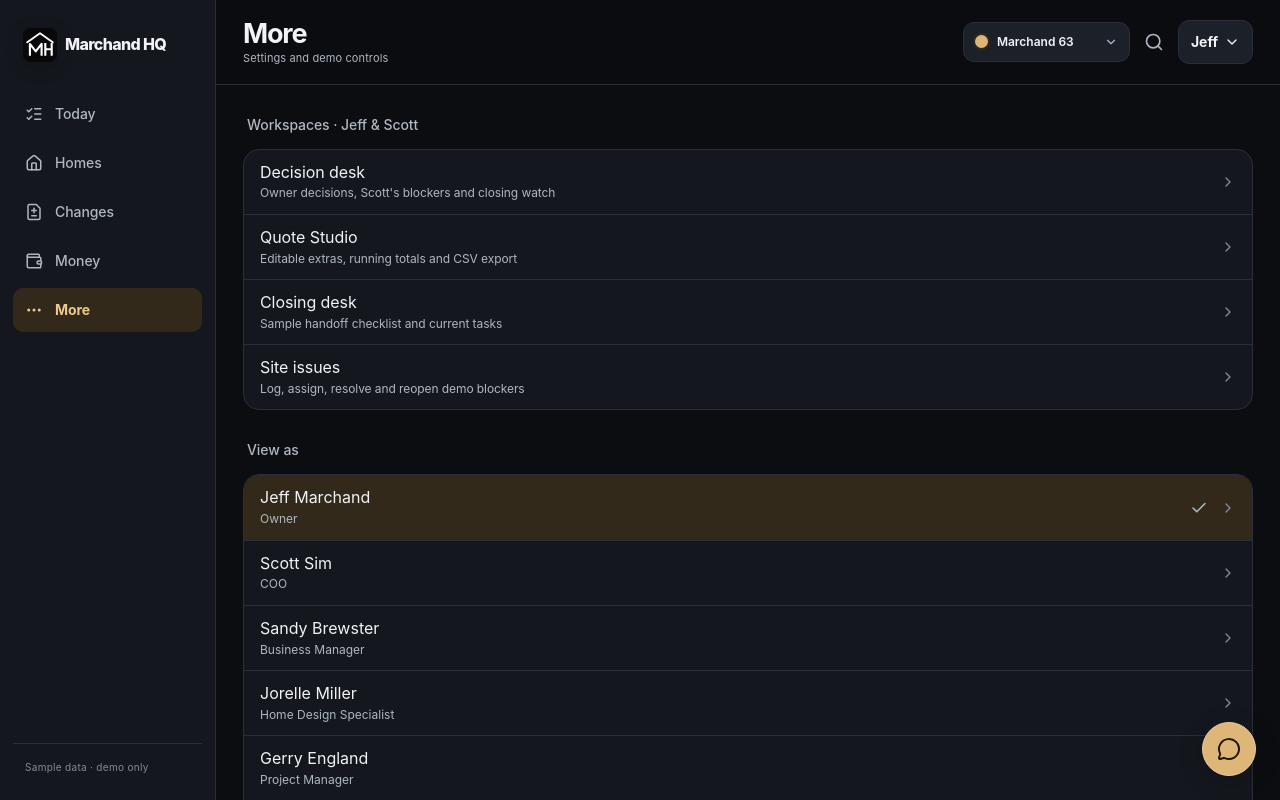
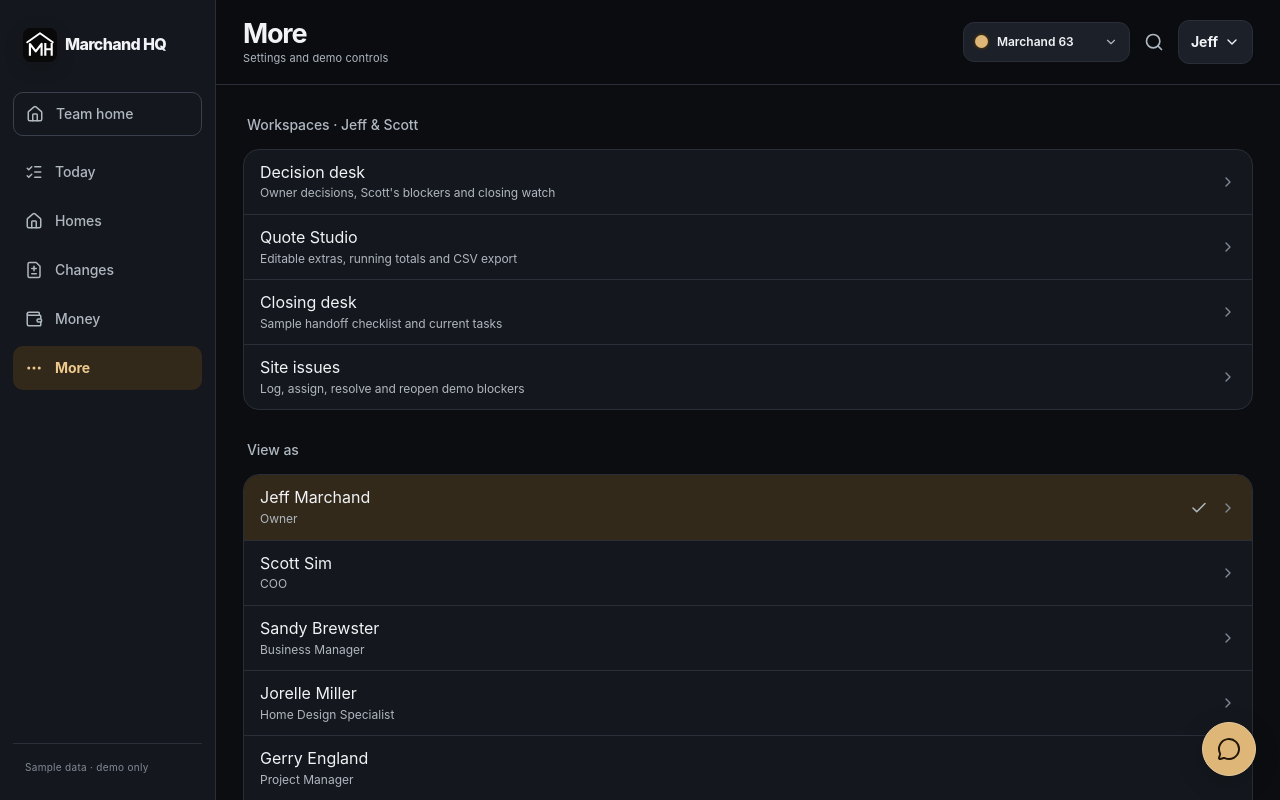
Before and after one commit to AlexChisholm15/marchand-hq, a Next.js app: page /more in a window 1280 px wide. Shown: the top 800 px of the page. Built offline with nearby package versions, Linux system fonts and the light colour scheme.

Commit message:
Make Team home navigation explicit and exclude homeowner views

```diff
--- a/src/components/Shell.tsx
+++ b/src/components/Shell.tsx
@@ -39,10 +39,13 @@ export function Shell({ children }: { children: ReactNode }) {
   const [roles, setRoles] = useState(false);
   const nav = navFor(role);
   const on = activeNav(path);
+  const isTeamHome = path === '/community';
+  const teamHomeRestricted = isTeamHome && role === 'homeowner';
 
   // A role never sees a screen it has no business on.
   useEffect(() => {
     if (!ready) return;
+    if (role === 'homeowner' && path === '/community') router.replace(`/homes/${DEMO_HOME_ID}`);
     if (path.startsWith('/money') && !canSeeMoney(role)) router.replace('/');
     if (role === 'homeowner' && path.startsWith('/homes') && path !== `/homes/${DEMO_HOME_ID}`) router.replace(`/homes/${DEMO_HOME_ID}`);
   }, [ready, role, path, router]);
@@ -65,10 +68,14 @@ export function Shell({ children }: { children: ReactNode }) {
     <ShellCtx.Provider value={api}>
       <div className={s.app}>
         <nav className={s.rail} aria-label="Main">
-          <Link href="/community" className={`${s.brand} ${path === '/community' ? s.brandOn : ''}`} aria-label="Marchand HQ team home" aria-current={path === '/community' ? 'page' : undefined}>
+          <Link href={role === 'homeowner' ? `/homes/${DEMO_HOME_ID}` : '/community'} className={`${s.brand} ${isTeamHome ? s.brandOn : ''}`} aria-label={role === 'homeowner' ? 'Marchand HQ my home' : 'Marchand HQ team home'} aria-current={isTeamHome ? 'page' : undefined}>
             <Logo size={28} />
             Marchand HQ
           </Link>
+          {role !== 'homeowner' && <Link href="/community" className={`${s.railItem} ${s.teamHomeButton} ${isTeamHome ? s.railOn : ''}`} aria-current={isTeamHome ? 'page' : undefined}>
+            <House size={18} aria-hidden />
+            Team home
+          </Link>}
           {nav.map((n) => {
             const Icon = ICONS[n.id];
             return (
@@ -80,7 +87,7 @@ export function Shell({ children }: { children: ReactNode }) {
           })}
           <div className={s.railFoot}>Sample data · demo only</div>
         </nav>
-        <main className={s.main}>{ready ? children : <Loading />}</main>
+        <main className={s.main}>{ready && !teamHomeRestricted ? children : <Loading />}</main>
         <nav className={s.bottom} aria-label="Main">
           {nav.map((n) => {
             const Icon = ICONS[n.id];
@@ -139,7 +146,7 @@ export function Page({ title, sub, back, children }: { title: string; sub?: stri
           </span>
         )}
         <div className={s.topText}>
-          <Link href="/community" className={s.mobileBrand} aria-label="Marchand HQ team home"><Logo size={24} /><span>Marchand HQ</span></Link>
+          {role !== 'homeowner' && <Link href="/community" className={s.mobileBrand} aria-label="Team home"><House size={13} aria-hidden /><span>Team home</span></Link>}
           <h1 className={s.topTitle}>{title}</h1>
           {sub && <p className={s.topSub}>{sub}</p>}
         </div>
--- a/src/components/shell.module.css
+++ b/src/components/shell.module.css
@@ -3,7 +3,9 @@
 .rail { display: none; }
 .brandOn { color: var(--accent-text); }
 .brand:hover { color: var(--accent-text); }
-.mobileBrand { display: inline-flex; align-items: center; gap: 5px; margin-bottom: 3px; font-size: 10px; font-weight: 650; color: var(--text-2); }
+.mobileBrand { display: inline-flex; align-items: center; gap: 5px; min-height: 28px; padding: 3px 7px; margin-bottom: 5px; border: 1px solid var(--line-strong); border-radius: 6px; background: var(--surface); font-size: 10px; font-weight: 650; color: var(--text); }
+.mobileBrand:hover { background: var(--accent-weak); color: var(--accent-text); }
+.teamHomeButton { border: 1px solid var(--line-strong); margin-bottom: 12px !important; }
 @media(min-width:900px) { .mobileBrand { display: none; } }
 
 .main {
```
